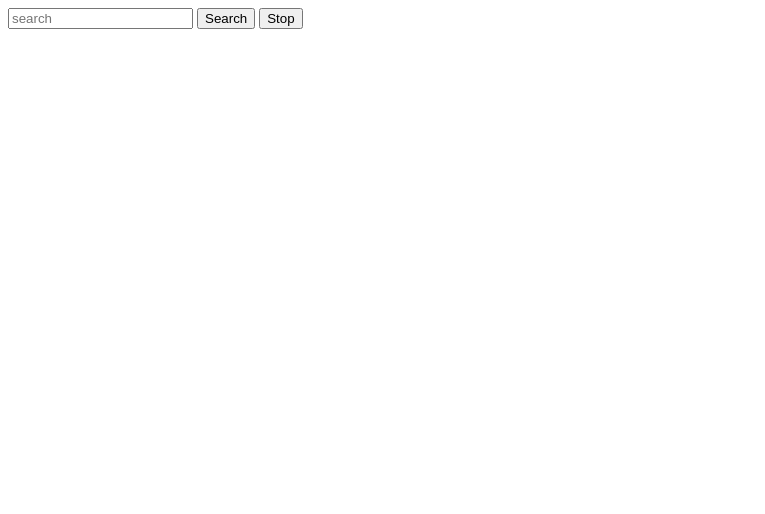
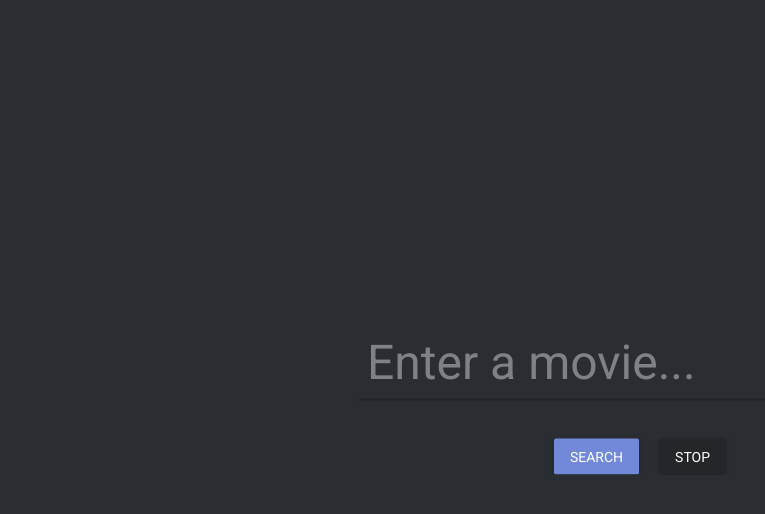
Before and after one commit to jmvbrown/Apollotv, a website: page public/index.html in a window 1280 px wide. Shown: the whole page, without its empty margins (0-765 px from the left). Drawn offline with Linux system fonts and the light colour scheme.

Commit message:
Just a few design tweaks

```diff
--- a/providers/Afdah.js
+++ b/providers/Afdah.js
@@ -9,7 +9,8 @@ async function Afdah(queryString, sse) {
     const browser = await puppeteer.launch({args: ['--no-sandbox']});
 
     // These are all the same host I think. https://xmovies8.org isn't loading.
-    const urls = ["https://afdah.org", "https://genvideos.com", "https://genvideos.co", "https://watch32hd.co", "https://putlockerhd.co", "https://xmovies8.org"];
+    //const urls = ["https://afdah.org", "https://genvideos.com", "https://genvideos.co", "https://watch32hd.co", "https://putlockerhd.co"];
+    const urls = "https://afdah.org";
     const promises = [];
 
     // Go to each url and scrape for links, then send the link to the client
--- a/public/index.html
+++ b/public/index.html
@@ -4,17 +4,177 @@
         <meta charset="utf-8">
         <meta http-equiv="X-UA-Compatible" content="IE=edge">
         <meta name="viewport" content="width=device-width,initial-scale=1.0">
-        <title>Test</title>
+        <link href="https://fonts.googleapis.com/css?family=Roboto" rel="stylesheet">
+
+        <title>Alpha | Claws</title>
+
+        <style>
+            html, body {
+                margin: 0;
+                padding: 0;
+
+                font-family: "Roboto", sans-serif;
+                background-color: #2a2d32;
+
+                -webkit-user-select: none;
+                -moz-user-select: none;
+                -ms-user-select: none;
+                user-select: none;
+            }
+
+            input, button {
+                font-family: "Roboto", sans-serif;
+            }
+
+            .material-button-raised {
+                position: relative;
+                display: inline-block;
+                box-sizing: border-box;
+                margin: 0 8px;
+                border: none;
+                border-radius: 2px;
+                padding: 0 16px;
+                min-width: 64px;
+                height: 36px;
+                vertical-align: middle;
+                text-align: center;
+                text-overflow: ellipsis;
+                text-transform: uppercase;
+                color: #fff;
+                background-color: #388E3C;
+                box-shadow: 0px 3px 1px -2px rgba(0, 0, 0, 0.2), 0px 2px 2px 0px rgba(0, 0, 0, 0.14), 0px 1px 5px 0px rgba(0, 0, 0, 0.12);
+                font-family: "Roboto", "Segoe UI", BlinkMacSystemFont, system-ui, -apple-system;
+                font-size: 14px;
+                font-weight: 500;
+                line-height: 36px;
+                overflow: hidden;
+                outline: none;
+                cursor: pointer;
+                transition: box-shadow 0.2s;
+            }
+
+            .material-button-raised:hover,
+            .material-button-raised:focus {
+                box-shadow: 0px 2px 4px -1px rgba(0, 0, 0, 0.2), 0px 4px 5px 0px rgba(0, 0, 0, 0.14), 0px 1px 10px 0px rgba(0, 0, 0, 0.12);
+            }
+
+            .material-button-raised:active {
+                box-shadow: 0px 5px 5px -3px rgba(0, 0, 0, 0.2), 0px 8px 10px 1px rgba(0, 0, 0, 0.14), 0px 3px 14px 2px rgba(0, 0, 0, 0.12);
+            }
+
+            .material-button-raised:disabled {
+                color: rgba(0, 0, 0, 0.38);
+                background-color: rgba(0, 0, 0, 0.12);
+                box-shadow: none;
+                cursor: initial;
+            }
+
+            .material-button-raised::before {
+                content: "";
+                position: absolute;
+                left: 0;
+                right: 0;
+                top: 0;
+                bottom: 0;
+                background-color: currentColor;
+                opacity: 0;
+                transition: opacity 0.2s;
+            }
+
+            .material-button-raised:hover::before {
+                opacity: 0.12;
+            }
+
+            .material-button-raised:focus::before {
+                opacity: 0.2;
+            }
+
+            .material-button-raised:active::before {
+                opacity: 0.32;
+            }
+
+            .material-button-raised:disabled::before {
+                opacity: 0;
+            }
+
+            .material-button-raised::after {
+                content: "";
+                position: absolute;
+                left: 50%;
+                top: 18px;
+                border-radius: 50%;
+                padding: 50%;
+                width: 32px;
+                height: 32px;
+                background-color: currentColor;
+                opacity: 0;
+                transform: translate(-50%, -50%) scale(1) ;
+                transition: opacity 1s, transform 0.5s;
+            }
+
+            .material-button-raised:active::after {
+                opacity: 0.4;
+                transform: translate(-50%, -50%) scale(0);
+                transition: transform 0s;
+            }
+
+            .material-button-raised:disabled::after {
+                opacity: 0;
+            }
+
+            .searchBox {
+                text-align: center;
+                width: 100%;
+                position: fixed;
+                top: 50%;
+                left: 50%;
+                -webkit-transform: translate(-50%, -50%);
+                transform: translate(-50%, -50%);
+                overflow: hidden;
+            }
+
+            .searchBox input[type="text"]{
+                display: inline-block;
+                position: relative;
+                font-size: 36pt;
+                padding: 6pt;
+                background: none;
+                outline: none;
+                border: none;
+                color: white;
+                border-bottom: 2px solid rgba(0, 0, 0, 0.2);
+                transition: border 0.2s ease-in-out;
+            }
+
+            .searchBox input[type="text"]:focus {
+                border-bottom-color: white;
+            }
+
+            .searchBox input[type="text"]::placeholder {
+                color: rgba(255, 255, 255, 0.4);
+            }
+
+            button.primary {
+                background-color: #7289DA;
+            }
+
+            button.red {
+                background-color: #23272A;
+            }
+        </style>
     </head>
     <body>
         <noscript>
-            <strong>Doesn't work properly without JavaScript enabled. Please enable it to continue.</strong>
+            <strong>This will not work without JavaScript. Please enable it to continue.</strong>
         </noscript>
-        <div>
-            <input id="queryString" type="text" placeholder="search" />
-            <button type="button" onclick="search()">Search</button>
-            <button type="button" onclick="stop()">Stop</button>
+
+        <div class="searchBox">
+            <input id="queryString" type="text" placeholder="Enter a movie..." />
+            <br><br><br>
+            <button type="button" class="material-button-raised primary" onclick="search()">Search</button>
+            <button type="button" class="material-button-raised red" onclick="stop()">Stop</button>
         </div>
+
         <div id="results"></div>
         <script type="text/javascript" charset="utf-8">
             var es;
```
Also changed, not shown: 1 other file.
